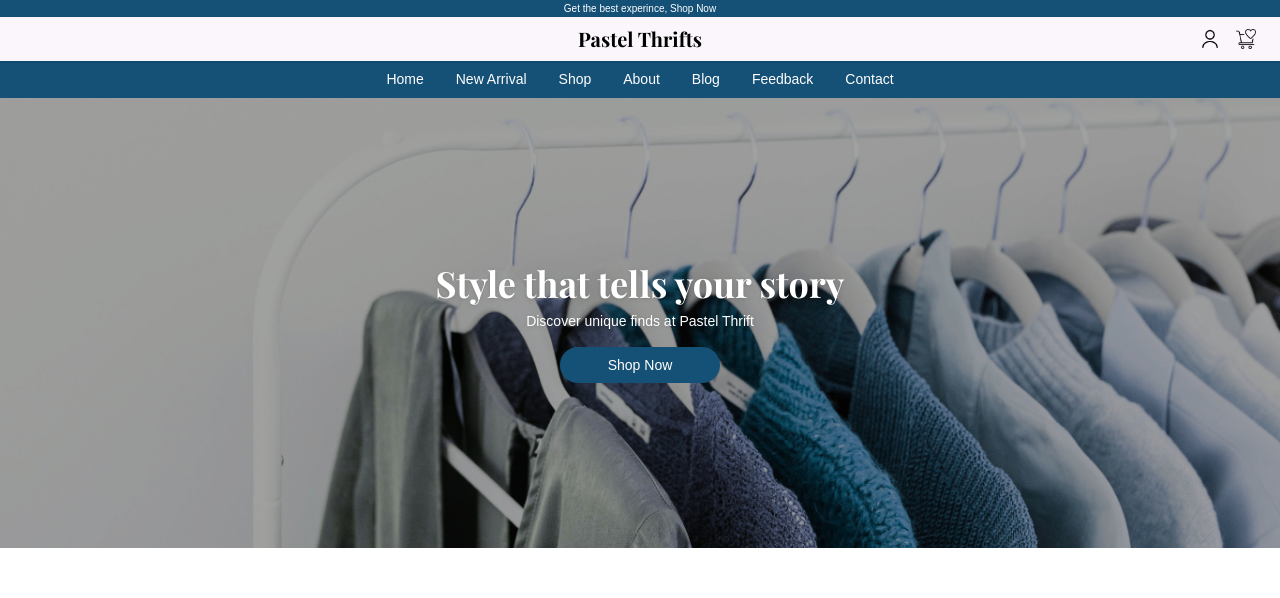
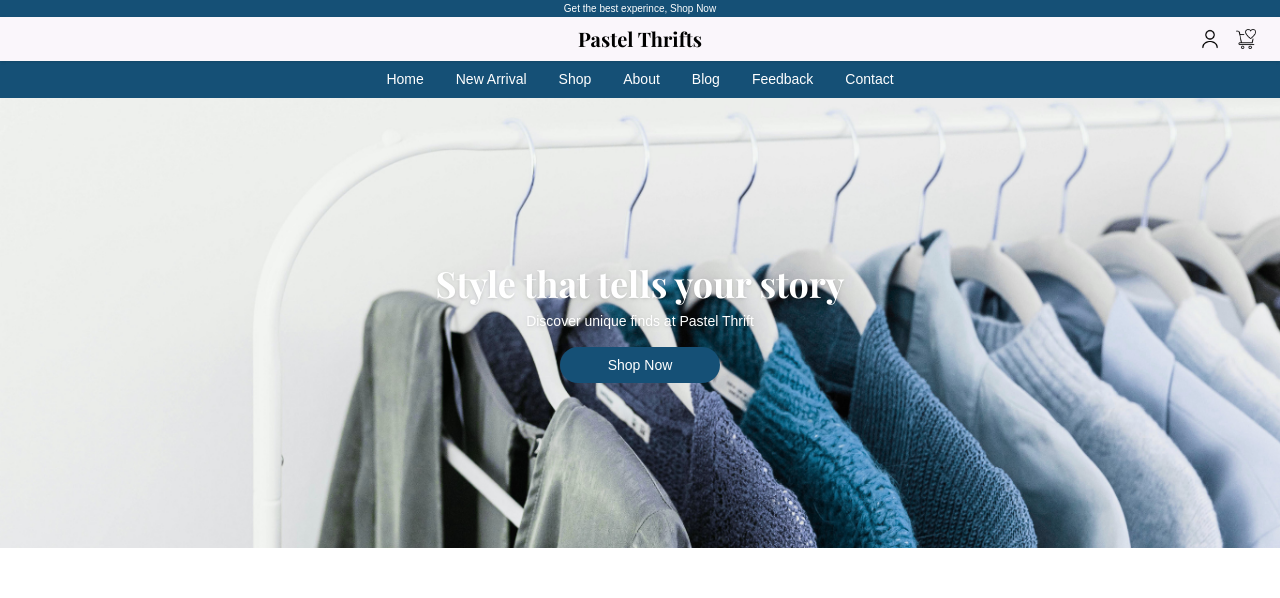
Before and after one commit to Amnafazal2004/pastel-thrifts, a Next.js app in the folder client/: page / in a window 1280 px wide. Shown: the top 598 px of the page. Built offline with nearby package versions, Linux system fonts and the light colour scheme; no server answers; the database is empty; a web font is replaced by a local one.

Commit message:
Update Header.jsx

```diff
--- a/client/Components/Header.jsx
+++ b/client/Components/Header.jsx
@@ -82,7 +82,7 @@ const Header = () => {
         />
 
         {/* Soft blue tint blending with image */}
-        <div className="absolute inset-0 bg-[#00000090] z-10  mix-blend-multiply opacity-60"></div>
+        <div className="absolute inset-0 mix-blend-multiply opacity-60"></div>
 
         {/* Text content */}
         <div className="absolute z-10 w-full h-full flex flex-col justify-center items-center text-center px-4">
```
